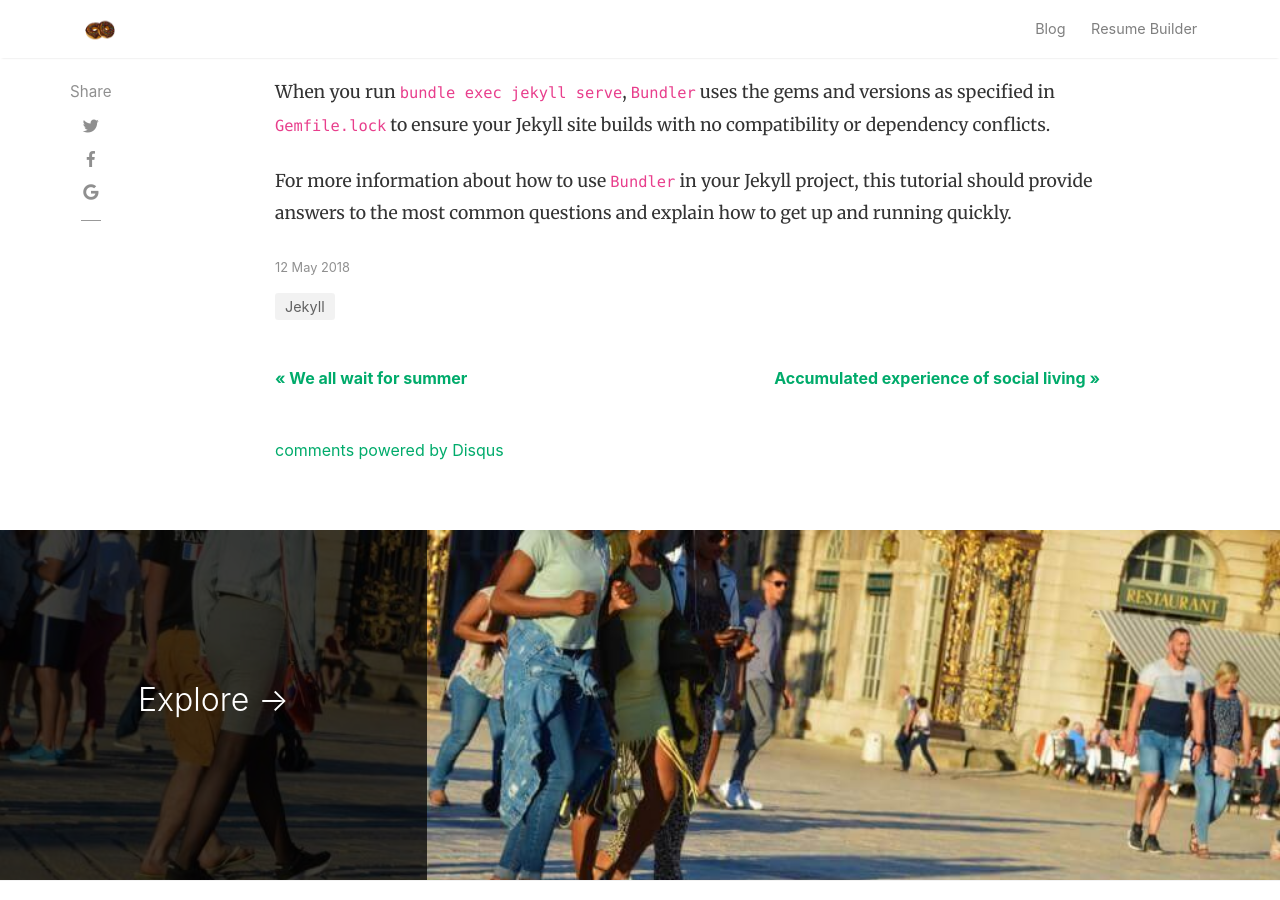
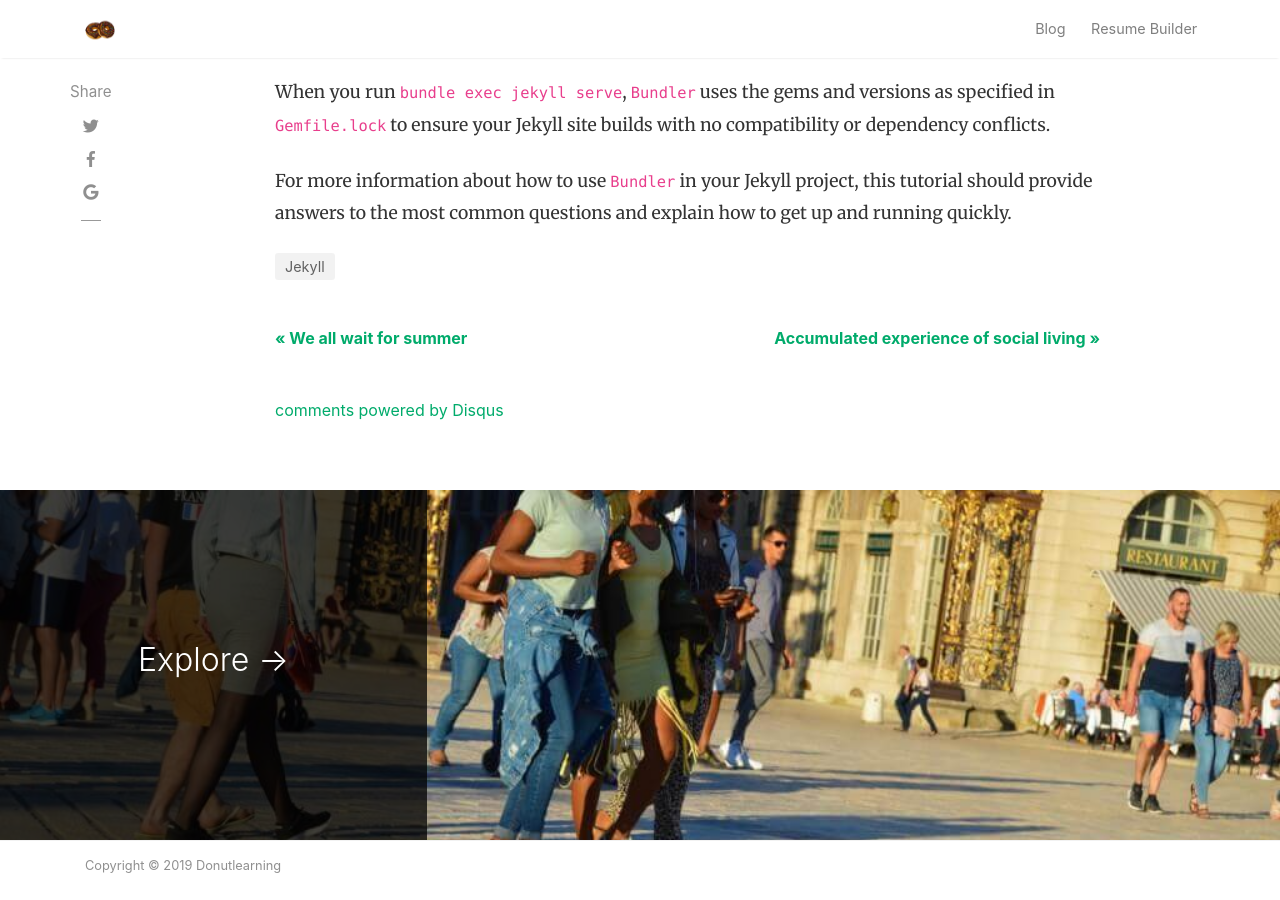
Before and after one commit to shreyasrh9/shreyasrh9.github.io, a Jekyll site: the page built from _posts/2018-05-12-about-bundler.md, in a window 1280 px wide and 900 px high, scrolled down 883 px. Built offline with Jekyll 4.4.1, drawn with Linux system fonts in a browser that asks for light colours; nearby versions of some CDN libraries; comment, search, counter and statistics services are not loaded.

Commit message:
cosmetic chnags

```diff
--- a/_includes/featuredbox.html
+++ b/_includes/featuredbox.html
@@ -28,9 +28,9 @@
                                 <span class="author-meta">
                                 <span class="post-name"><a target="_blank" href="{{ author.web }}">{{ author.display_name }}</a></span><br/>
                                 {% endif %}
-                                <span class="post-date">{{ post.date | date_to_string }}</span>
+                                <!-- <span class="post-date">{{ post.date | date_to_string }}</span>
                                 </span>
-                                <span class="post-read-more"><a href="{{ post.url | absolute_url }}" title="Read Story"><svg class="svgIcon-use" width="25" height="25" viewbox="0 0 25 25"><path d="M19 6c0-1.1-.9-2-2-2H8c-1.1 0-2 .9-2 2v14.66h.012c.01.103.045.204.12.285a.5.5 0 0 0 .706.03L12.5 16.85l5.662 4.126a.508.508 0 0 0 .708-.03.5.5 0 0 0 .118-.285H19V6zm-6.838 9.97L7 19.636V6c0-.55.45-1 1-1h9c.55 0 1 .45 1 1v13.637l-5.162-3.668a.49.49 0 0 0-.676 0z" fill-rule="evenodd"></path></svg></a></span>
+                                <span class="post-read-more"><a href="{{ post.url | absolute_url }}" title="Read Story"><svg class="svgIcon-use" width="25" height="25" viewbox="0 0 25 25"><path d="M19 6c0-1.1-.9-2-2-2H8c-1.1 0-2 .9-2 2v14.66h.012c.01.103.045.204.12.285a.5.5 0 0 0 .706.03L12.5 16.85l5.662 4.126a.508.508 0 0 0 .708-.03.5.5 0 0 0 .118-.285H19V6zm-6.838 9.97L7 19.636V6c0-.55.45-1 1-1h9c.55 0 1 .45 1 1v13.637l-5.162-3.668a.49.49 0 0 0-.676 0z" fill-rule="evenodd"></path></svg></a></span> -->
                                 <div class="clearfix"></div>
                             </div>
                         </div>
--- a/_includes/postbox.html
+++ b/_includes/postbox.html
@@ -16,14 +16,14 @@
             <div class="wrapfooter">
                 {% if post.author %}
                 <span class="meta-footer-thumb">
-                <img class="author-thumb" src="https://www.gravatar.com/avatar/{{ author.gravatar }}?s=250&d=mm&r=x" alt="{{ author.display_name }}">
+                <!-- <img class="author-thumb" src="https://www.gravatar.com/avatar/{{ author.gravatar }}?s=250&d=mm&r=x" alt="{{ author.display_name }}"> -->
                 </span>
                 <span class="author-meta">
                 <span class="post-name"><a target="_blank" href="{{ author.web }}">{{ author.display_name }}</a></span><br/>
                 {% endif %}
-                <span class="post-date">{{ post.date | date_to_string }}</span>
+                <!-- <span class="post-date">{{ post.date | date_to_string }}</span>
                 </span>
-                <span class="post-read-more"><a href="{{ post.url | absolute_url }}" title="Read Story"><svg class="svgIcon-use" width="25" height="25" viewbox="0 0 25 25"><path d="M19 6c0-1.1-.9-2-2-2H8c-1.1 0-2 .9-2 2v14.66h.012c.01.103.045.204.12.285a.5.5 0 0 0 .706.03L12.5 16.85l5.662 4.126a.508.508 0 0 0 .708-.03.5.5 0 0 0 .118-.285H19V6zm-6.838 9.97L7 19.636V6c0-.55.45-1 1-1h9c.55 0 1 .45 1 1v13.637l-5.162-3.668a.49.49 0 0 0-.676 0z" fill-rule="evenodd"></path></svg></a></span>
+                <span class="post-read-more"><a href="{{ post.url | absolute_url }}" title="Read Story"><svg class="svgIcon-use" width="25" height="25" viewbox="0 0 25 25"><path d="M19 6c0-1.1-.9-2-2-2H8c-1.1 0-2 .9-2 2v14.66h.012c.01.103.045.204.12.285a.5.5 0 0 0 .706.03L12.5 16.85l5.662 4.126a.508.508 0 0 0 .708-.03.5.5 0 0 0 .118-.285H19V6zm-6.838 9.97L7 19.636V6c0-.55.45-1 1-1h9c.55 0 1 .45 1 1v13.637l-5.162-3.668a.49.49 0 0 0-.676 0z" fill-rule="evenodd"></path></svg></a></span> -->
                 <div class="clearfix"></div>
             </div>
         </div>
--- a/_layouts/post.html
+++ b/_layouts/post.html
@@ -38,12 +38,12 @@
 
             <!-- Post Date -->
             <p>
-            <small>
+            <!-- <small>
                 <span class="post-date"><time class="post-date" datetime="{{ page.date | date:"%Y-%m-%d" }}">{{ page.date | date_to_string }}</time></span>
                 {% if page.last_modified_at %}
                 (Updated: <time datetime="{{ page.last_modified_at | date_to_xmlschema }}" itemprop="dateModified">{{ page.last_modified_at | date: "%b %-d, %Y" }}</time>)
                 {% endif %}
-                </small>
+                </small> -->
             </p>
 
 			<!-- Post Categories -->
```
